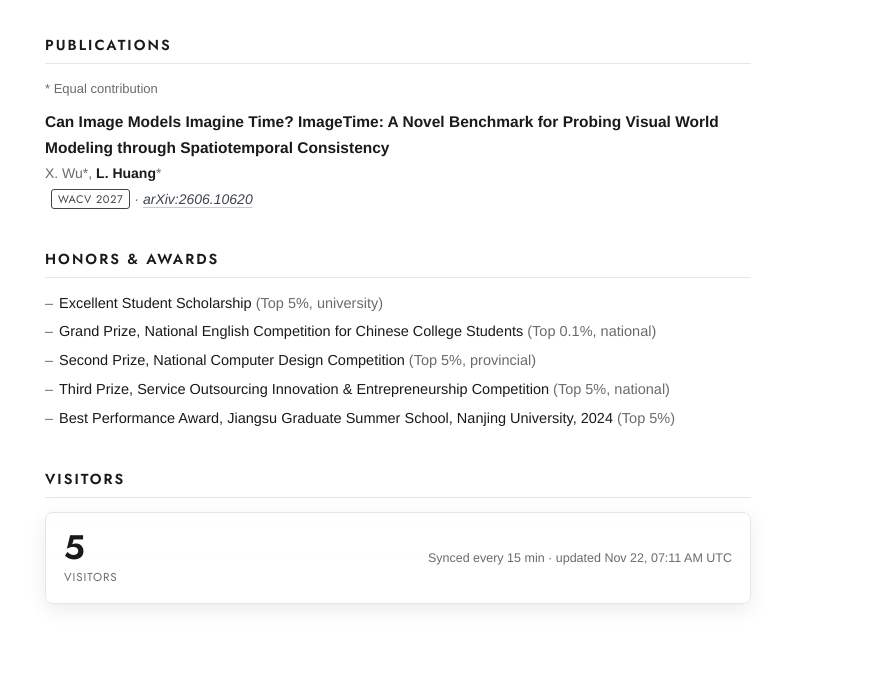
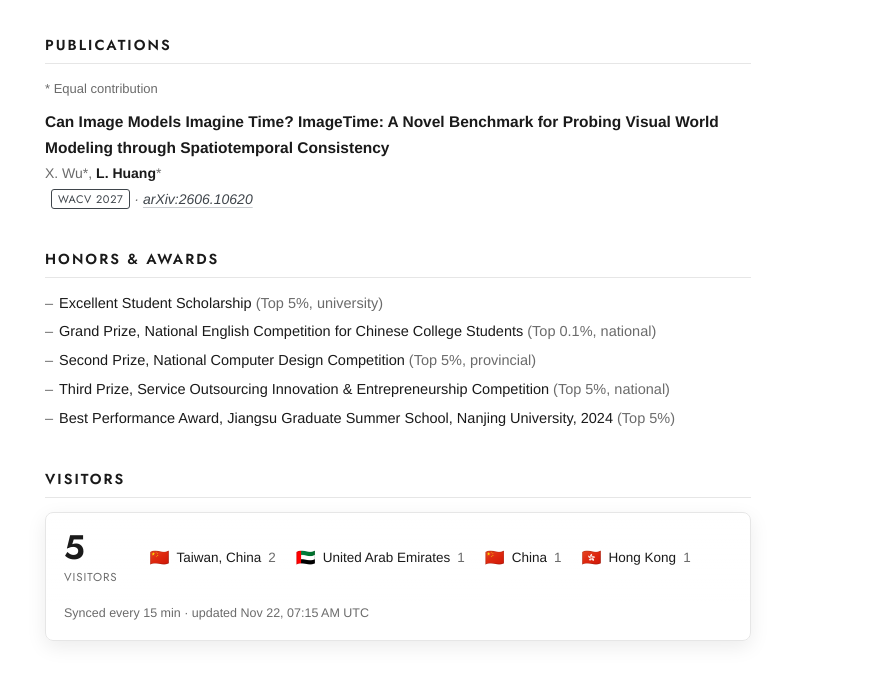
Before and after one commit to xhghhh/xhghhh.github.io, a plain HTML site: page index.html in a window 1280 px wide. Shown: the part 819-1500 px from the top of the page, without its empty margins (395-1280 px from the left). Drawn offline with Linux system fonts and the light colour scheme.

Commit message:
Restore per-region visitor breakdown without region count

```diff
--- a/index.html
+++ b/index.html
@@ -207,8 +207,7 @@
     display: flex;
     flex-wrap: wrap;
     align-items: center;
-    justify-content: space-between;
-    gap: 6px 24px;
+    gap: 16px 32px;
     padding: 16px 18px;
     background-color: var(--glass-bg);
     background-image: linear-gradient(180deg, var(--glass-sheen), transparent 70%);
@@ -221,7 +220,12 @@
   .visitor-total { display: flex; flex-direction: column; gap: 2px; }
   .visitor-num { font-family: var(--display); font-size: 34px; font-weight: 600; line-height: 1.1; font-variant-numeric: tabular-nums; }
   .visitor-label { font-family: var(--display); font-size: 11.5px; letter-spacing: .08em; text-transform: uppercase; color: var(--muted); }
-  .visitor-note { font-size: 12.5px; color: var(--muted); }
+  .visitor-list { list-style: none; display: flex; flex-wrap: wrap; gap: 8px 20px; flex: 1; min-width: 220px; }
+  .visitor-list li { display: flex; align-items: center; gap: 7px; font-size: 13.5px; }
+  .vflag { font-size: 16px; line-height: 1; }
+  .visitor-list .vcount { color: var(--muted); font-variant-numeric: tabular-nums; }
+  .visitor-list .vmore { color: var(--muted); }
+  .visitor-note { width: 100%; font-size: 12.5px; color: var(--muted); }
 
   .theme-switch {
     position: fixed;
@@ -402,6 +406,7 @@
           <span class="visitor-num" id="visitor-total">0</span>
           <span class="visitor-label">Visitors</span>
         </div>
+        <ul class="visitor-list" id="visitor-list"></ul>
         <p class="visitor-note">Synced every 15 min · <span id="visitor-updated"></span></p>
       </div>
       <img id="visitor-beacon" src="https://s05.flagcounter.com/count2/F4Cs/bg_FFFFFF/txt_6B6B6B/border_E6E6E6/columns_4/maxflags_12/viewers_3/labels_1/pageviews_1/flags_0/percent_0/" alt="" style="display:none">
@@ -439,8 +444,31 @@
   mq.addEventListener('change', apply);
   apply();
 
+  const flagEmoji = code => code === 'tw' ? '🇨🇳' :
+    String.fromCodePoint(...[...code.toUpperCase()].map(ch => 0x1f1e6 + ch.charCodeAt(0) - 65));
   fetch('visitors.json').then(r => { if (!r.ok) throw new Error(r.status); return r.json(); }).then(d => {
     document.getElementById('visitor-total').textContent = d.totalVisitors.toLocaleString('en-US');
+    const list = document.getElementById('visitor-list');
+    const shown = d.countries.slice(0, 8);
+    shown.forEach(c => {
+      const li = document.createElement('li');
+      const flag = document.createElement('span');
+      flag.className = 'vflag';
+      flag.textContent = flagEmoji(c.code);
+      const name = document.createElement('span');
+      name.textContent = c.name;
+      const count = document.createElement('span');
+      count.className = 'vcount';
+      count.textContent = c.visitors.toLocaleString('en-US');
+      li.append(flag, name, count);
+      list.append(li);
+    });
+    if (d.countries.length > shown.length) {
+      const li = document.createElement('li');
+      li.className = 'vmore';
+      li.textContent = '+' + (d.countries.length - shown.length) + ' more';
+      list.append(li);
+    }
     document.getElementById('visitor-updated').textContent = 'updated ' +
       new Date(d.updated).toLocaleString('en-US', { month: 'short', day: 'numeric', hour: '2-digit', minute: '2-digit', timeZone: 'UTC' }) + ' UTC';
     document.getElementById('visitor-card').hidden = false;
--- a/visitors.json
+++ b/visitors.json
@@ -1,5 +1,5 @@
 {
-  "updated": "2026-11-22T07:11:14.264Z",
+  "updated": "2026-11-22T07:15:39.047Z",
   "totalVisitors": 5,
   "countries": [
     {
```
